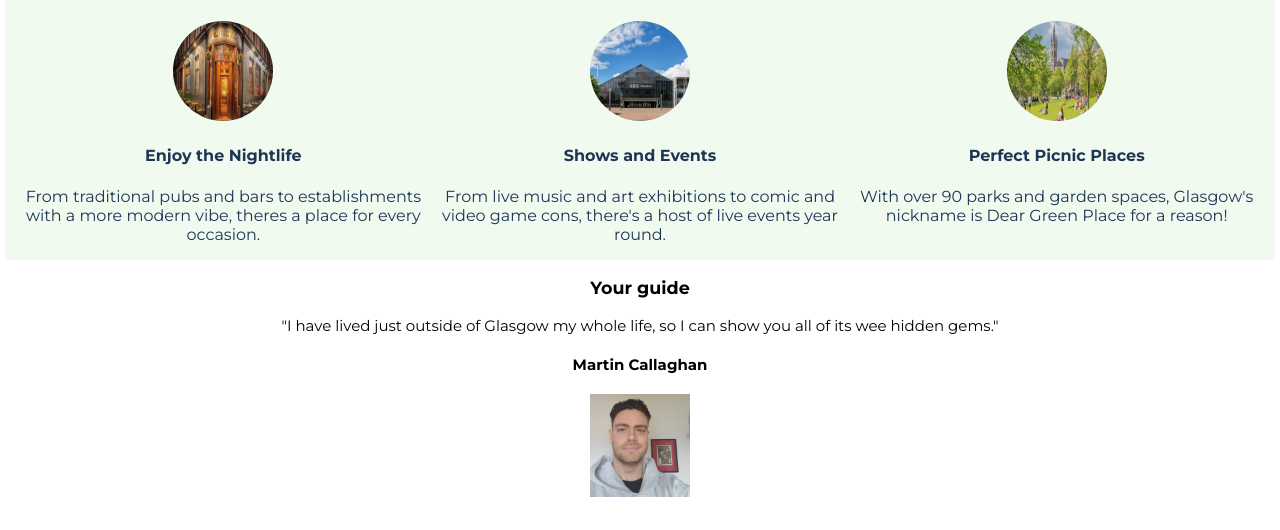
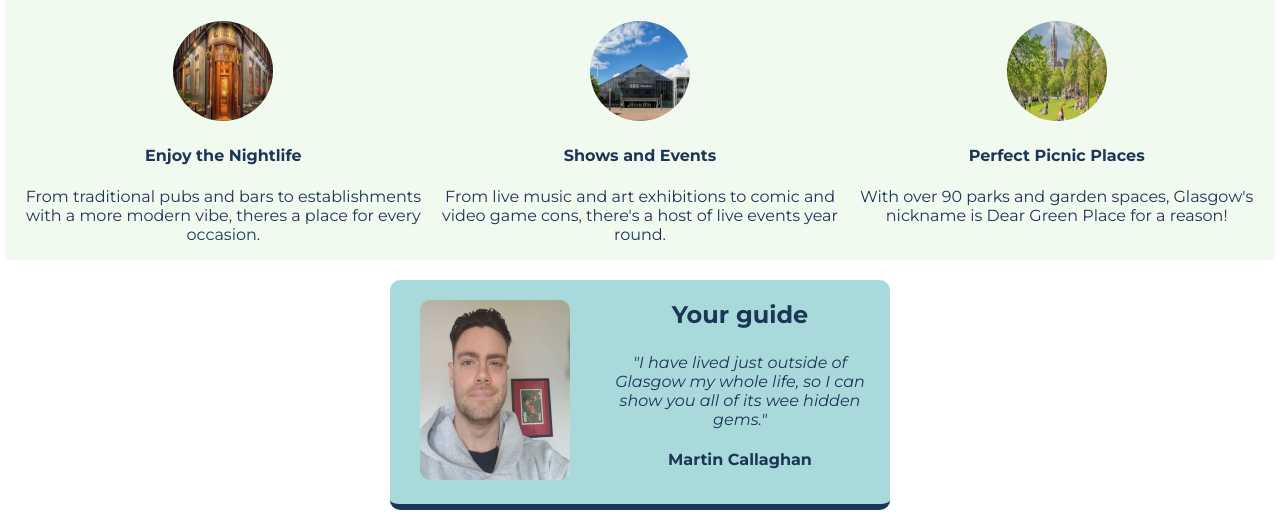
Before and after one commit to MCallaghan86/Scrimba-Projects, a plain HTML site: page hometown-homepage/index.html in a window 1280 px wide. Shown: the part 377-907 px from the top of the page. Before the commit the page ends 878 px from the top, so only its background shows below. Drawn offline with Linux system fonts and the light colour scheme.

Commit message:
Restructure guide section into image/text divs and add activity hover effects
Wraps the guide image and text in separate flex containers so the layout,
rounded corners, and spacing can be controlled independently, and adds a
scale-and-round hover effect to the activity images.

```diff
--- a/hometown-homepage/index.html
+++ b/hometown-homepage/index.html
@@ -44,10 +44,14 @@
 
         <!-- GUIDE SECTION -->
         <div id="guide-section">
-            <h3>Your guide</h3>
-            <p>"I have lived just outside of Glasgow my whole life, so I can show you all of its wee hidden gems."</p>
-            <h4>Martin Callaghan</h4>
-            <img src="images/portrait.png" alt="A picture of Martin smiling at the camera">
+            <div id="guide-section-image">
+                <img src="images/portrait.png" alt="A picture of Martin smiling at the camera">
+            </div>
+            <div id="guide-section-text">
+                <h3>Your guide</h3>
+                <p>"I have lived just outside of Glasgow my whole life, so I can show you all of its wee hidden gems."</p>
+                <h4>Martin Callaghan</h4>
+            </div>
         </div>
     </body>
 </html>
--- a/hometown-homepage/styles.css
+++ b/hometown-homepage/styles.css
@@ -88,4 +88,58 @@ img {
     width: 100px;
     height:100px;
     border-radius: 50%;
+    transition: transform 0.3s ease;
 }
+
+.img-activities:hover {
+    transform: scale(4,2);
+    position: relative;
+    border-radius: 5px;
+    z-index: 10;
+}
+#guide-section {
+    display: flex;
+    justify-content: flex-start;
+    max-width: 500px;
+    color: #1D3557;
+    gap: 10px;
+    margin: 20px auto;
+    background-color: #A8DADC;
+    border-radius: 10px;
+    border-bottom: 6px solid #1D3557;
+}
+
+#guide-section > div {
+
+    padding: 20px 10px;
+}
+
+#guide-section-image {
+    flex: 0 1 auto;
+    margin-left: 20px;
+}
+
+#guide-section  img {
+
+    width: 150px;
+    height: 180px;
+    border-radius: 10px;
+}
+
+#guide-section-text h3 {
+    margin-top: 0;
+    font-size: 24px;
+    font-weight: 700px;
+}
+
+#guide-section-text p {
+    margin: 5px 0;
+    font-size: 16px;
+    font-style: italic;
+}
+
+#guide-section-text h4 {
+    font-size: 16px;
+    font-weight: 700;
+    margin-bottom: 0;
+}
```
